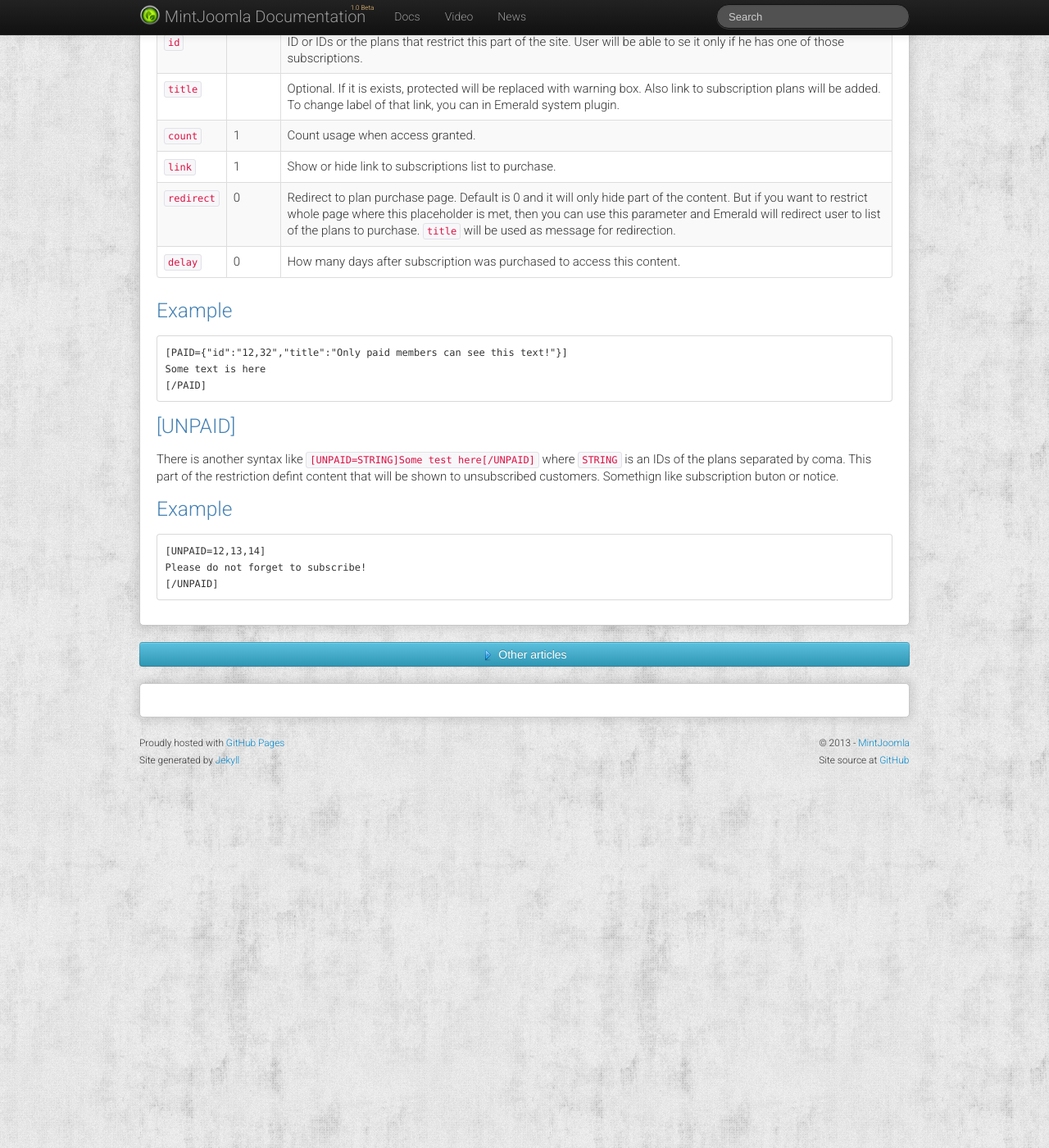
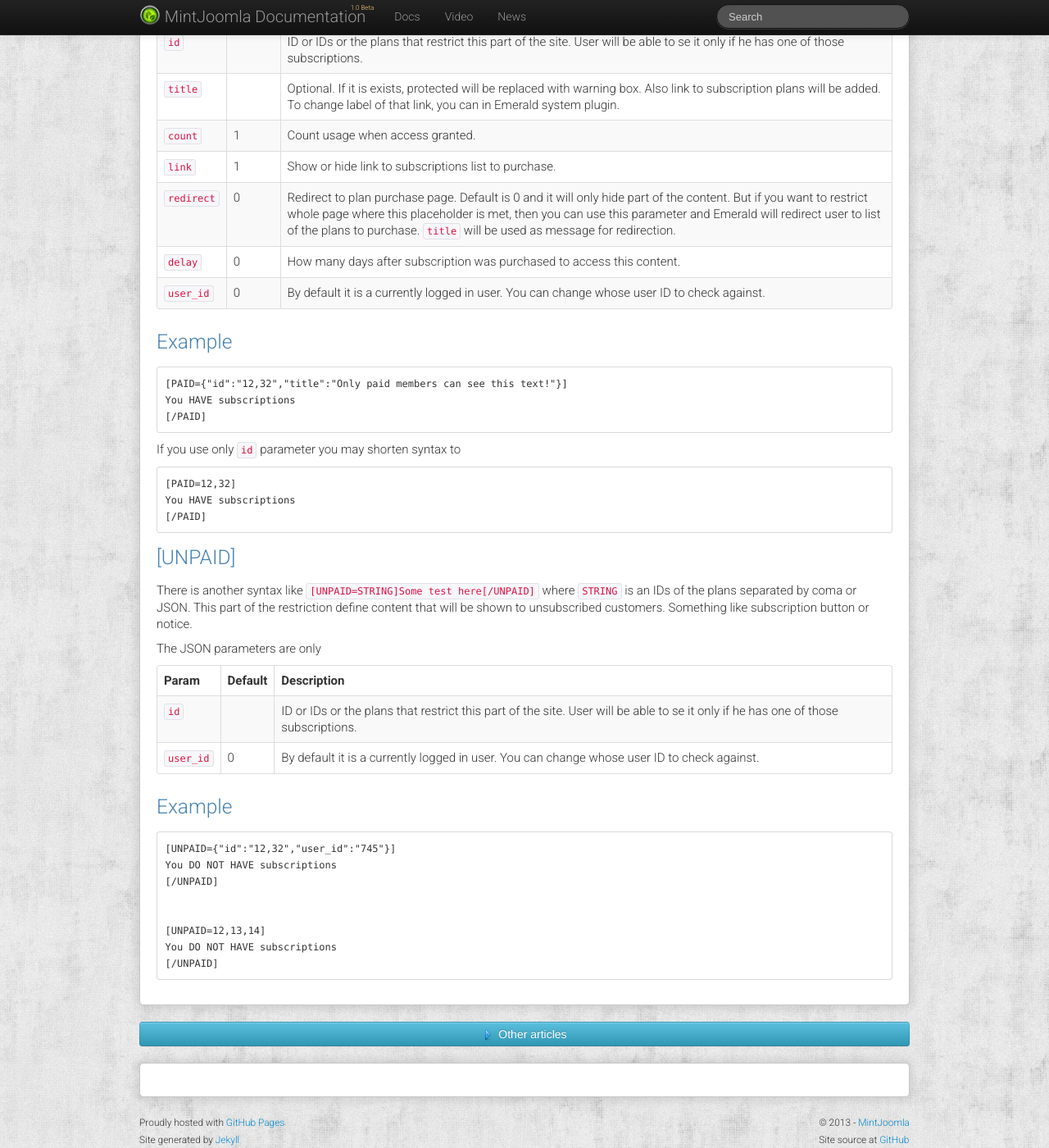
Before and after one commit to MintJoomla/MintJoomla.github.io, a Jekyll site: the page built from en/emerald/_posts/2014-03-10-restrict-anything.md, in a window 1280 px wide and 1400 px high, scrolled down 617 px. Shown: the whole window at 82% size. Built offline with Jekyll 4.4.1, drawn with Linux system fonts in a browser that asks for light colours; comment, search, counter and statistics services are not loaded.

Commit message:
anything

```diff
--- a/en/emerald/_posts/2014-03-10-restrict-anything.md
+++ b/en/emerald/_posts/2014-03-10-restrict-anything.md
@@ -33,20 +33,41 @@ Param | Default | Description
 `link` | 1 | Show or hide link to subscriptions list to purchase.
 `redirect` | 0| Redirect to plan purchase page. Default is 0 and it will only hide part of the content. But if you want to restrict whole page where this placeholder is met, then you can use this parameter and Emerald will redirect user to list of the plans to purchase. `title` will be used as message for redirection.
 `delay` | 0 | How many days after subscription was purchased to access this content.
+`user_id` | 0 | By default it is a currently logged in user. You can change whose user ID to check against.
+
 
 
 ### Example
 
     [PAID={"id":"12,32","title":"Only paid members can see this text!"}]
-    Some text is here
+    You HAVE subscriptions
+    [/PAID]
+
+If you use only `id` parameter you may shorten syntax to
+
+	[PAID=12,32]
+    You HAVE subscriptions
     [/PAID]
 
 ### [UNPAID]
 
-There is another syntax like `[UNPAID=STRING]Some test here[/UNPAID]` where `STRING` is an IDs of the plans separated by coma. This part of the restriction defint content that will be shown to unsubscribed customers. Somethign like subscription buton or notice.
+There is another syntax like `[UNPAID=STRING]Some test here[/UNPAID]` where `STRING` is an IDs of the plans separated by coma or JSON. This part of the restriction define content that will be shown to unsubscribed customers. Something like subscription button or notice.
+
+The JSON parameters are only
+
+Param | Default | Description
+------|---|---
+`id`    | | ID or IDs or the plans that restrict this part of the site. User will be able to se it only if he has one of those subscriptions.
+`user_id` | 0 | By default it is a currently logged in user. You can change whose user ID to check against.
+
 
 ### Example
 
+    [UNPAID={"id":"12,32","user_id":"745"}]
+    You DO NOT HAVE subscriptions
+    [/UNPAID]
+
+
     [UNPAID=12,13,14]
-    Please do not forget to subscribe!
+    You DO NOT HAVE subscriptions
     [/UNPAID]
```
